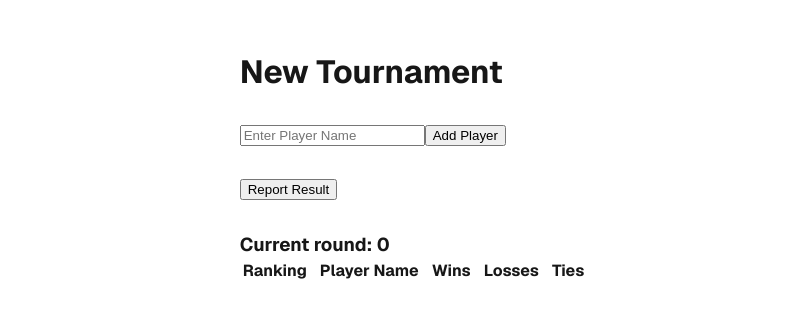
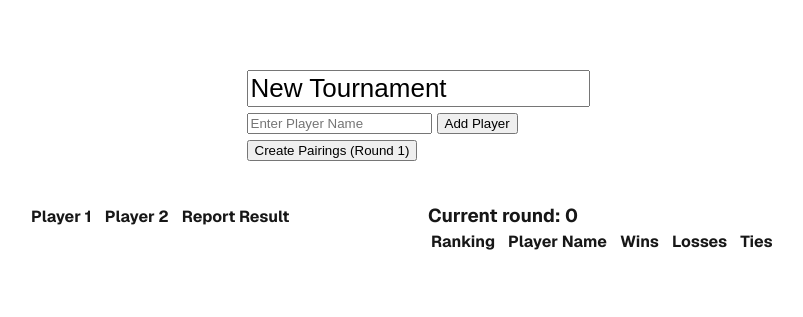
Before and after one commit to ig-ealbert/tournament-runner, a Next.js app: page / in a window 1280 px wide. Shown: the part 233-550 px from the top of the page, without its empty margins (222-1025 px from the left). Built offline with nearby package versions, Linux system fonts and the light colour scheme.

Commit message:
Scaffolding for pairings and reporting

```diff
--- a/src/app/globals.css
+++ b/src/app/globals.css
@@ -38,3 +38,27 @@ body {
 table td, th {
   padding-right: 10px;
 }
+
+.sideBySide {
+  display: flex;
+}
+
+.column {
+  flex: 1;
+  padding: 10px;
+  min-width: 400px;
+}
+
+.topCenter {
+  align-self: center;
+}
+
+#newPlayerName {
+  margin-right: 5px;
+  margin-bottom: 5px;
+}
+
+.tournamentName {
+  font-size: 26px;
+  margin-bottom: 5px;
+}
--- a/src/app/page.tsx
+++ b/src/app/page.tsx
@@ -6,6 +6,7 @@ import styles from "./page.module.css";
 import { participant } from "@/types/participant"; // will likely need in the future
 import { tournament } from "@/types/tournament";
 import { tournamentStatus } from "@/types/tournamentStatus";
+import Pairings from "@/components/pairings";
 
 const emptyTournament = {
   id: "New Tournament",
@@ -52,7 +53,14 @@ export default function Home() {
   return (
     <div className={styles.page}>
       <main className={styles.main}>
-        <h1>{tournamentData.name}</h1>
+        <div className="topCenter">
+          <input
+            className="tournamentName"
+            value={tournamentData.name}
+            onChange={(event) =>
+              setTournamentData({ ...tournamentData, name: event.target.value })
+            }
+          ></input>
           <div id="addPlayerSection">
             <input
               id="newPlayerName"
@@ -62,15 +70,21 @@ export default function Home() {
             ></input>
             <button onClick={addPlayer}>Add Player</button>
           </div>
-        <div>
-          <button>Report Result</button>
+          <button>
+            Create Pairings (Round {tournamentData.currentRound + 1})
+          </button>
         </div>
-        <div>
+        <div className="sideBySide">
+          <div id="pairingsSection" className="column">
+            <Pairings round={tournamentData.currentRound} pairings={[]} />
+          </div>
+          <div id="standingsSection" className="column">
             <Standings
               standings={tournamentData.participants}
               round={tournamentData.currentRound}
             />
           </div>
+        </div>
       </main>
     </div>
   );
--- a/src/components/pairings.tsx
+++ b/src/components/pairings.tsx
@@ -1,9 +1,44 @@
 import { pairingsProps } from "@/types/pairingsProps";
+import { participant } from "@/types/participant";
+import { result } from "@/types/result";
+import React from "react";
 
 export default function Pairings(props: pairingsProps) {
+  const [isReportingResult, setIsReportingResult] =
+    React.useState<boolean>(false);
+  const [resultPlayers, setResultPlayers] = React.useState<participant[]>([]);
+  const [resultOutcome, setResultOutcome] = React.useState<string>(
+    result.IN_PROGRESS
+  );
+
+  function handleResultWinnerChange(
+    event: React.ChangeEvent<HTMLSelectElement>
+  ) {
+    setResultOutcome(event.target.value);
+  }
+
+  function openReportingModal(pair: participant[]) {
+    setResultPlayers(pair);
+    setIsReportingResult(true);
+  }
+
+  async function reportResult() {
+    await fetch("/api/results/report", {
+      method: "POST",
+      headers: {
+        "Content-Type": "application/json",
+      },
+      body: JSON.stringify({
+        player1: resultPlayers[0].id,
+        player2: resultPlayers[1].id,
+        outcome: resultOutcome,
+      }),
+    });
+    setIsReportingResult(false);
+  }
+
   return (
     <div>
-      <button>Create pairings (round {props.round})</button>
       <table>
         <thead>
           <tr>
@@ -18,12 +53,25 @@ export default function Pairings(props: pairingsProps) {
               <td>{pair[0].name}</td>
               <td>{pair[1].name}</td>
               <td>
-                <button>Report Result</button>
+                <button onClick={() => openReportingModal(pair)}>
+                  Report Result
+                </button>
               </td>
             </tr>
           ))}
         </tbody>
       </table>
+      {isReportingResult && (
+        <dialog>
+          Select Winner:
+          <select value={resultOutcome} onChange={handleResultWinnerChange}>
+            <option value={result.WIN}>{resultPlayers[0].name}</option>
+            <option value={result.LOSS}>{resultPlayers[1].name}</option>
+            <option value={result.TIE}>Tie</option>
+          </select>
+          <button onClick={reportResult}>Report Result</button>
+        </dialog>
+      )}
     </div>
   );
 }
--- a/src/lib/tournament.ts
+++ b/src/lib/tournament.ts
@@ -53,8 +53,32 @@ export class Tournament {
     return this.tournament.standings;
   }
 
+  getPlayerById(id: number) {
+    return this.tournament.participants.filter((player) => player.id === id)[0];
+  }
+
   getPlayers() {
     return this.tournament.participants;
+  }
+
+  givePlayerWin(id: number) {
+    const player = this.getPlayerById(id);
+    player.wins = player.wins + 1;
+    return player.wins;
+  }
+
+  givePlayerLoss(id: number) {
+    const player = this.getPlayerById(id);
+    player.losses = player.losses + 1;
+    return player.losses;
+  }
+
+  givePlayersTie(id1: number, id2: number) {
+    const player1 = this.getPlayerById(id1);
+    const player2 = this.getPlayerById(id2);
+    player1.ties = player1.ties + 1;
+    player2.ties = player2.ties + 1;
+    return true;
   }
 
   makePairings() {
@@ -65,15 +89,24 @@ export class Tournament {
   }
 
   reportResult(player1: number, player2: number, outcome: result) {
-    const result = {
+    if (outcome === result.WIN) {
+      this.givePlayerWin(player1);
+      this.givePlayerLoss(player2);
+    } else if (outcome === result.LOSS) {
+      this.givePlayerLoss(player1);
+      this.givePlayerWin(player2);
+    } else {
+      this.givePlayersTie(player1, player2);
+    }
+    const resultLog = {
       player1,
       player2,
       round: this.tournament.currentRound,
       result: outcome,
       tournamentId: this.tournament.id,
     };
-    this.tournament.results.push(result);
-    return result;
+    this.tournament.results.push(resultLog);
+    return outcome;
   }
 
   setName(name: string) {
--- /dev/null
+++ b/src/pages/api/results/report.ts
@@ -0,0 +1,21 @@
+import { currentTournament } from "@/lib/tournamentSingleton";
+import { result } from "@/types/result";
+import type { NextApiRequest, NextApiResponse } from "next";
+
+export default function handler(
+  req: NextApiRequest,
+  res: NextApiResponse<result | string>
+) {
+  const player1Id = req.body.player1;
+  const player2Id = req.body.player2;
+  const outcome = req.body.outcome as result;
+  if (!player1Id || !player2Id || !outcome) {
+    res.status(400).send("both players' ids and the outcome are required");
+  }
+  const reportOutput = currentTournament.reportResult(
+    player1Id,
+    player2Id,
+    outcome
+  );
+  res.status(200).send(reportOutput);
+}
```
Lines whose indentation alone changed are shown as unchanged.
